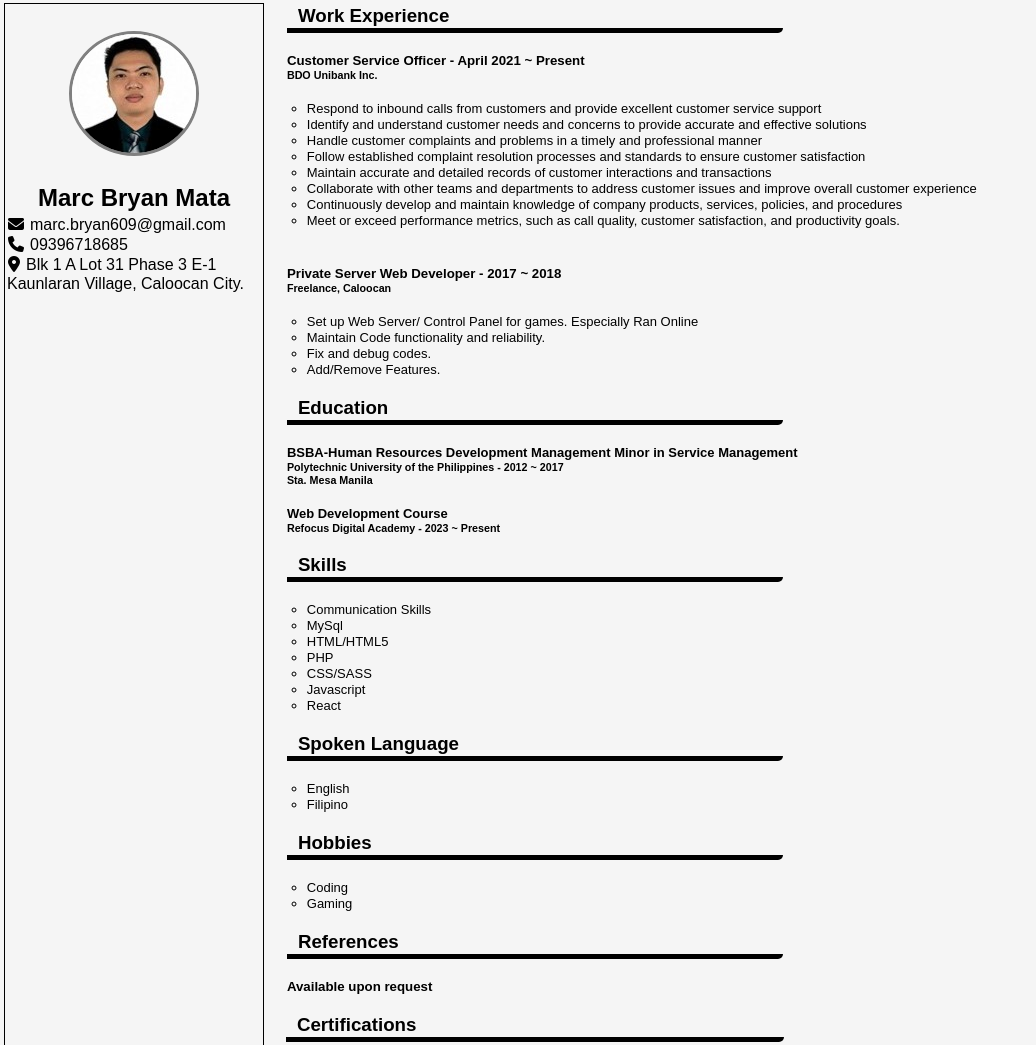
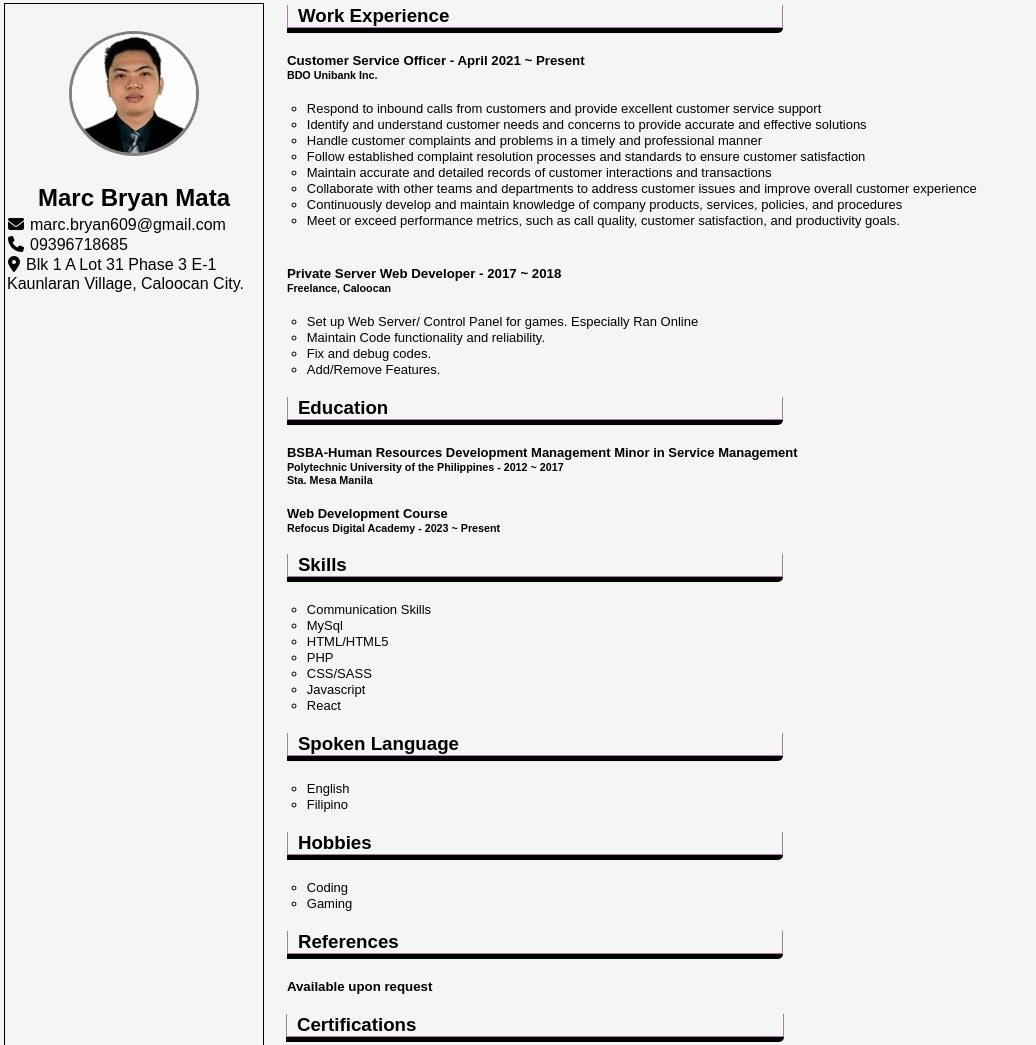
Before and after one commit to Marc-Bryan/resume, a plain HTML site: page index.html in a window 1280 px wide. Shown: the top 1045 px of the page, without its empty margins (0-1036 px from the left). Drawn offline with Linux system fonts and the light colour scheme.

Commit message:
Update style.css
added  background-color: #ac7bae;
at line 21

```diff
--- a/style.css
+++ b/style.css
@@ -18,6 +18,7 @@
     border-bottom: 5px solid black;
     /*Separate the sections of your resume using a horizontal line.*/
     border-bottom-right-radius: 5px;
+    background-color: #ac7bae;
 }
 
 
```
